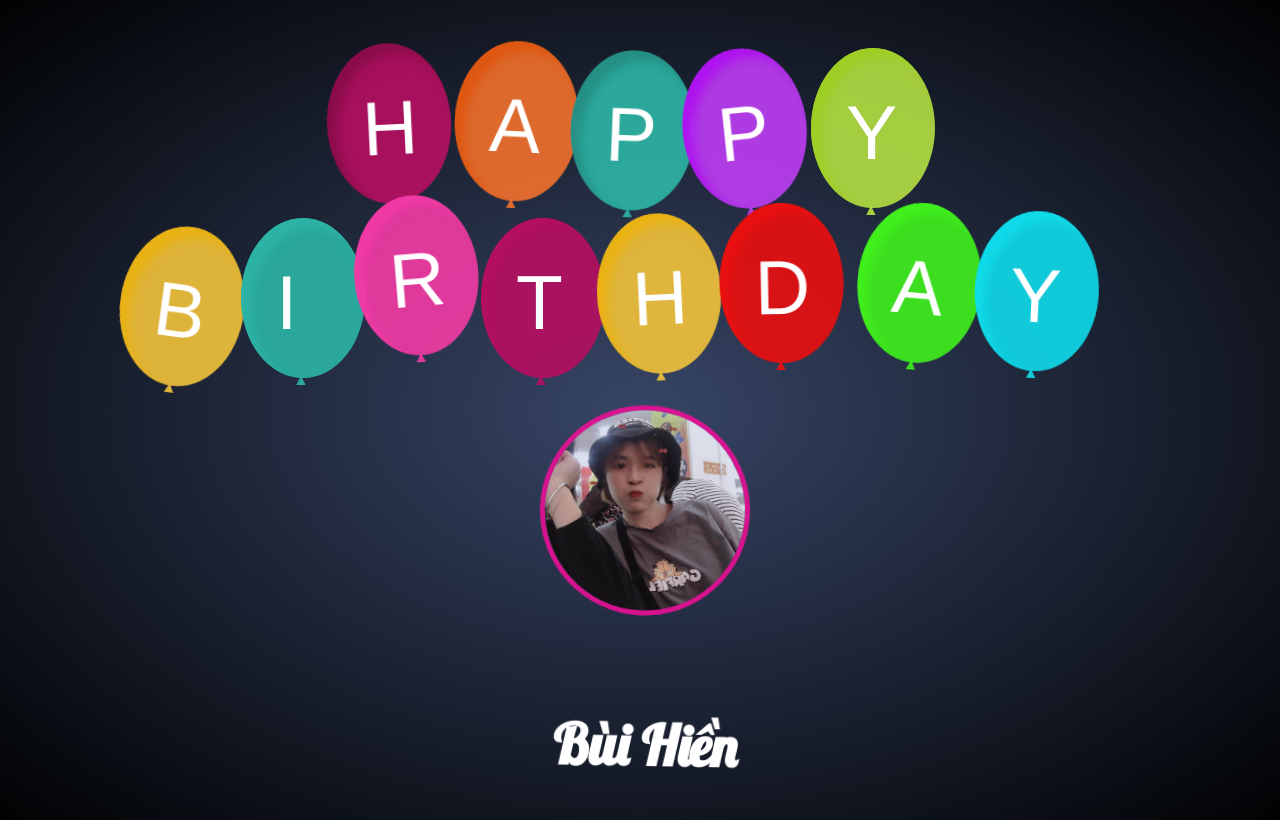
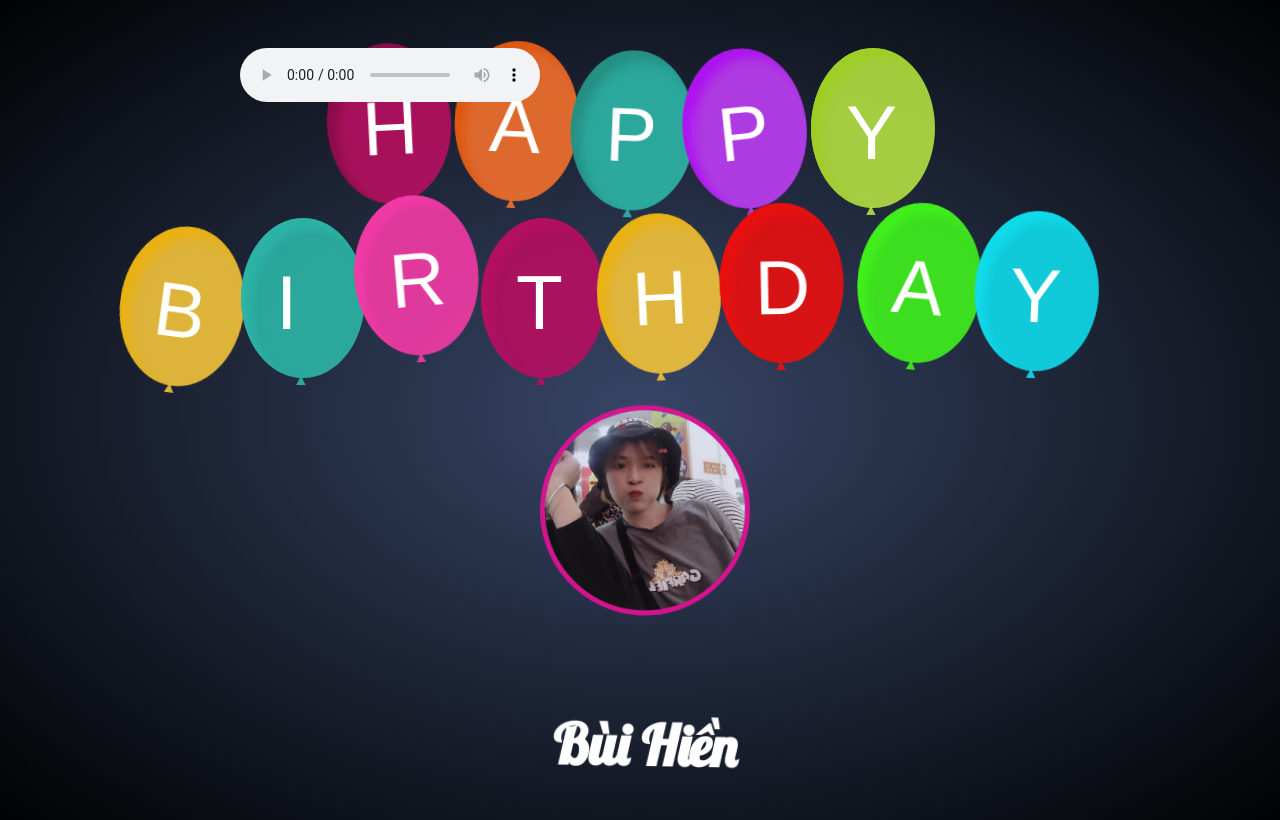
Before and after one commit to phucoscar/Birthday, a plain HTML site: page MyBirthday/MyBirthday.html in a window 1280 px wide. Drawn offline with nearby package versions, Linux system fonts and the light colour scheme; a web font is replaced by a local one.

Commit message:
fix audio

```diff
--- a/MyBirthday/MyBirthday.html
+++ b/MyBirthday/MyBirthday.html
@@ -69,9 +69,9 @@
                 </div>
 
                 <!-- 5. Phần nhạc -->
-                <!-- <audio id="player" autoplay loop>
+                <audio id="player" controls autoplay loop>
                     <source src="./music.mp3" type="audio/mp3">
-                </audio> -->
+                </audio>
             </div>
         </div>
         <script>
```
